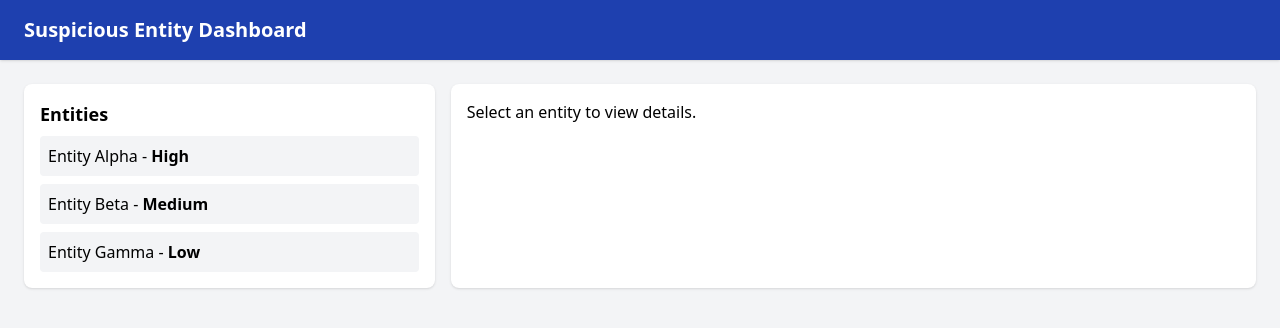
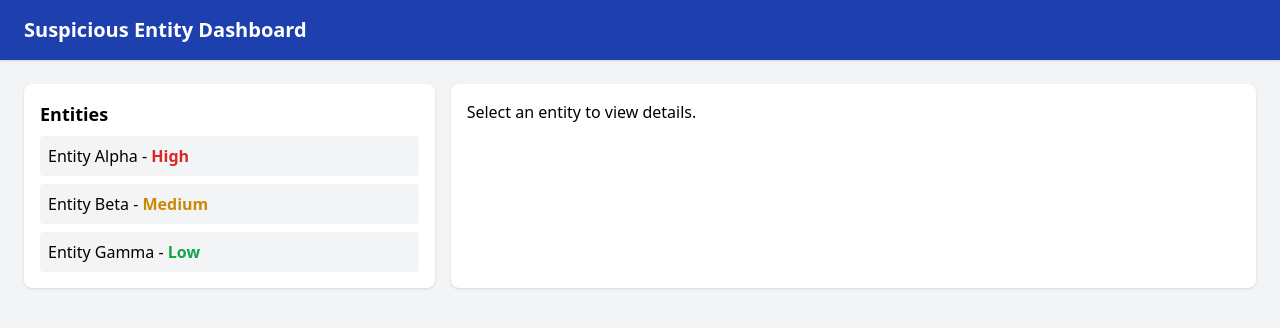
Before and after one commit to EliCohavi/suspicious-entity-dashboard, a React (Create React App) app: page / in a window 1280 px wide. Shown: the top 328 px of the page. Built offline with nearby package versions, Linux system fonts and the light colour scheme.

Commit message:
live updating last seen time

```diff
--- a/src/components/EntityDetail.js
+++ b/src/components/EntityDetail.js
@@ -1,4 +1,30 @@
+import { useEffect, useState } from 'react';
+
+function formatRelativeTime(timestamp) {
+  const secondsAgo = Math.floor((Date.now() - new Date(timestamp)) / 1000);
+  if (secondsAgo < 60) return `${secondsAgo} seconds ago`;
+  if (secondsAgo < 3600) return `${Math.floor(secondsAgo / 60)} minutes ago`;
+  const hours = Math.floor(secondsAgo / 3600);
+  return `${hours} hour${hours !== 1 ? 's' : ''} ago`;
+}
+
+
 export default function EntityDetail({ entity }) {
+  const [relativeTime, setRelativeTime] = useState('');
+
+  useEffect(() => {
+    if (!entity) return;
+
+    const updateTime = () => {
+      setRelativeTime(formatRelativeTime(entity.lastSeen));
+    };
+
+    updateTime(); // initial call
+    const interval = setInterval(updateTime, 60000); // update every minute
+
+    return () => clearInterval(interval); // cleanup on unmount
+  }, [entity]);
+
   if (!entity) {
     return <p>Select an entity to view details.</p>;
   }
@@ -7,7 +33,7 @@ export default function EntityDetail({ entity }) {
     <div>
       <h2 className="text-lg font-semibold mb-2">{entity.name}</h2>
       <p><strong>Threat Level:</strong> {entity.threatLevel}</p>
-      <p><strong>Last Seen:</strong> {new Date(entity.lastSeen).toLocaleString()}</p>
+      <p><strong>Last Seen:</strong> {relativeTime}</p>
       <p className="mt-4">{entity.description}</p>
     </div>
   );
--- a/src/components/EntityList.js
+++ b/src/components/EntityList.js
@@ -12,7 +12,11 @@ export default function EntityList({ onSelect }) {
             className="p-2 bg-gray-100 rounded hover:bg-gray-200 cursor-pointer"
             onClick={() => onSelect(entity)}
           >
-            {entity.name} - <span className="font-semibold">{entity.threatLevel}</span>
+{entity.name} - <span className={`font-semibold ${
+  entity.threatLevel === 'High' ? 'text-red-600' :
+  entity.threatLevel === 'Medium' ? 'text-yellow-600' :
+  'text-green-600'
+}`}>{entity.threatLevel}</span>
           </li>
         ))}
       </ul>
```
